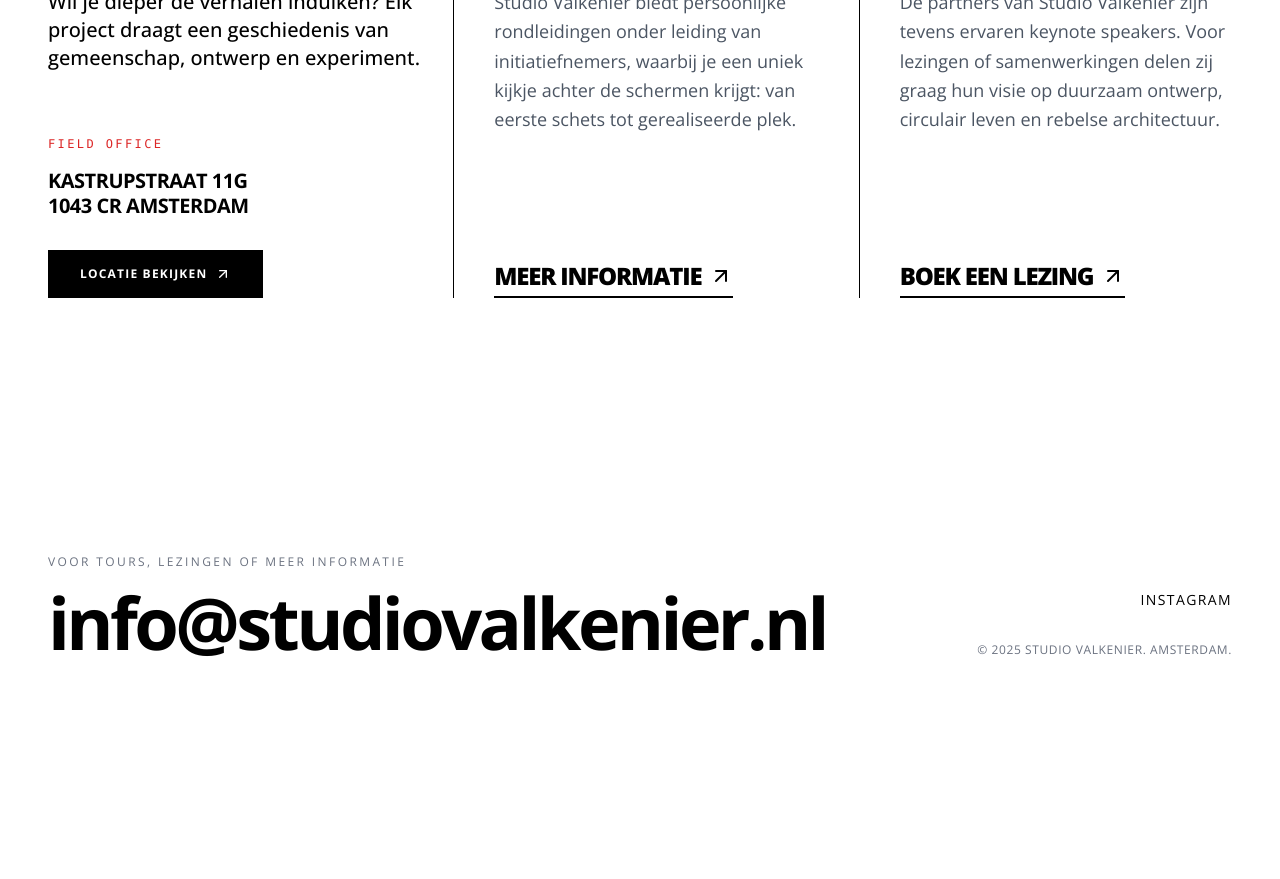
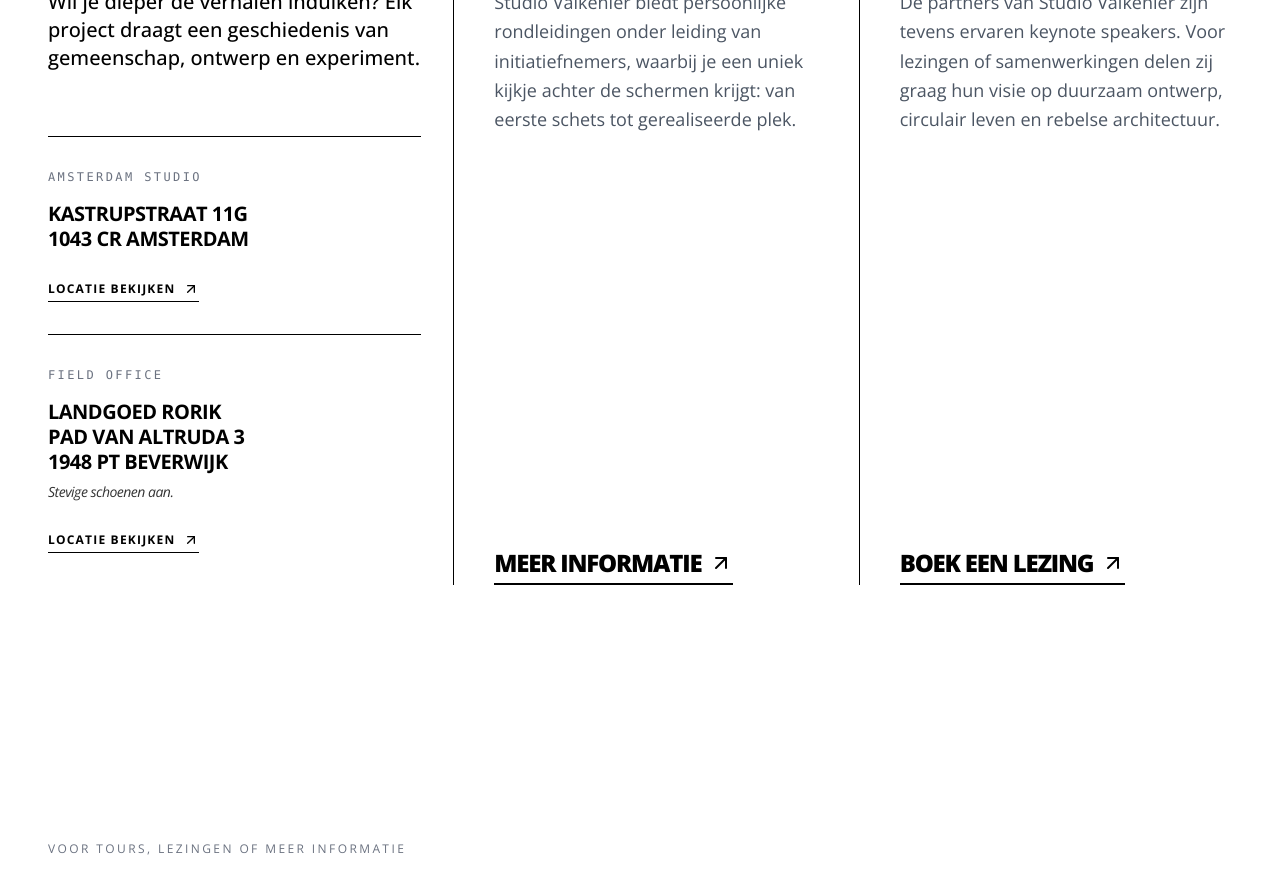
Before and after one commit to wamelinkwebdesign/Studio-Valkenier-Production, a React (Vite) app: page / in a window 1280 px wide. Shown: the part 3200-4079 px from the top of the page. Before the commit the page ends 3986 px from the top, so only its background shows below. Built offline with nearby package versions, Linux system fonts and the light colour scheme; a web font is replaced by a local one.

Commit message:
feat: Add video previews and location blocks
Introduces video preview and full video URLs to project data.
Adds a new `LocationBlock` component for displaying location details with interactive background images on hover.

```diff
--- a/components/TourSection.tsx
+++ b/components/TourSection.tsx
@@ -74,6 +74,76 @@
   );
 };
 
+interface LocationBlockProps {
+  label: string;
+  addressLines: string[];
+  note?: string;
+  image: string;
+  mapQuery: string;
+}
+
+const LocationBlock: React.FC<LocationBlockProps> = ({ label, addressLines, note, image, mapQuery }) => {
+  const [isHovered, setIsHovered] = useState(false);
+
+  return (
+    <div
+      className="relative w-full py-8 border-t border-black transition-colors duration-500 overflow-hidden group"
+      onMouseEnter={() => setIsHovered(true)}
+      onMouseLeave={() => setIsHovered(false)}
+    >
+      {/* Background Image Layer */}
+      <AnimatePresence>
+        {isHovered && (
+          <motion.div
+            initial={{ opacity: 0 }}
+            animate={{ opacity: 1 }}
+            exit={{ opacity: 0 }}
+            transition={{ duration: 0.4 }}
+            className="absolute inset-0 z-0"
+          >
+            <div className="absolute inset-0 bg-black/40 z-10" />
+            <img
+              src={image}
+              alt={label}
+              className="w-full h-full object-cover"
+            />
+          </motion.div>
+        )}
+      </AnimatePresence>
+
+      {/* Content */}
+      <div className={`relative z-20 transition-colors duration-300 ${isHovered ? 'text-white' : 'text-black'}`}>
+          <div className="flex justify-between items-start mb-4">
+            <span className={`text-xs font-mono uppercase tracking-[0.2em] ${isHovered ? 'text-white' : 'text-gray-500'}`}>
+                {label}
+            </span>
+          </div>
+
+          <div className="text-xl font-bold uppercase tracking-tight leading-tight mb-6">
+              {addressLines.map((line, i) => (
+                  <span key={i} className="block">{line}</span>
+              ))}
+              {note && (
+                  <span className="block text-sm font-normal normal-case mt-2 italic opacity-80">
+                      {note}
+                  </span>
+              )}
+          </div>
+
+          <a
+              href={`https://www.google.com/maps/search/?api=1&query=${encodeURIComponent(mapQuery)}`}
+              target="_blank"
+              rel="noopener noreferrer"
+              className={`inline-flex items-center text-xs font-bold uppercase tracking-widest border-b pb-1 transition-all duration-300 ${isHovered ? 'border-white hover:text-white hover:border-white' : 'border-black hover:text-studio-red hover:border-studio-red'}`}
+          >
+              <span>Locatie Bekijken</span>
+              <ArrowUpRight className="ml-2 w-4 h-4 group-hover:-translate-y-1 group-hover:translate-x-1 transition-transform" />
+          </a>
+      </div>
+    </div>
+  );
+};
+
 const TourSection: React.FC = () => {
   // Find video assets for previews
   const toursVideo = PROJECTS.find(p => p.id === 'hannekes')?.videoPreview;
@@ -98,24 +168,21 @@
                 </p>
             </div>
 
-            {/* Field Office Block (Integrated into grid) */}
-            <div className="flex flex-col items-start mt-auto">
-                <span className="text-xs font-mono text-studio-red uppercase tracking-[0.2em] mb-4">
-                    Field Office
-                </span>
-                <p className="text-xl font-bold uppercase tracking-tight leading-tight mb-8">
-                    Kastrupstraat 11g<br/>
-                    1043 CR Amsterdam
-                </p>
-                <a
-                   href="https://www.google.com/maps/search/?api=1&query=Studio+Valkenier+Amsterdam"
-                   target="_blank"
-                   rel="noopener noreferrer"
-                   className="group relative inline-flex items-center justify-center bg-black text-white px-8 py-4 text-xs font-bold uppercase tracking-widest hover:bg-studio-red transition-colors duration-300"
-                >
-                    <span>Locatie Bekijken</span>
-                    <ArrowUpRight className="ml-2 w-4 h-4 group-hover:-translate-y-1 group-hover:translate-x-1 transition-transform" />
-                </a>
+            {/* Location Blocks */}
+            <div className="flex flex-col w-full mt-auto">
+                <LocationBlock
+                    label="Amsterdam Studio"
+                    addressLines={["Kastrupstraat 11G", "1043 CR Amsterdam"]}
+                    image="https://storage.googleapis.com/studiovalkenier/studio.JPG"
+                    mapQuery="Studio Valkenier Kastrupstraat 11G Amsterdam"
+                />
+                <LocationBlock
+                    label="Field Office"
+                    addressLines={["Landgoed Rorik", "Pad van Altruda 3", "1948 PT Beverwijk"]}
+                    note="Stevige schoenen aan."
+                    image="https://storage.googleapis.com/studiovalkenier/field%20office.jpg"
+                    mapQuery="Pad van Altruda 3 Beverwijk"
+                />
             </div>
         </div>
 
--- a/constants.ts
+++ b/constants.ts
@@ -92,6 +92,8 @@
     year: '2016',
     role: 'Circular Architecture',
     thumbnail: 'https://storage.googleapis.com/studiovalkenier/tuinvanbret/01%20sv_cultuurtafel%20(8)_1.JPG',
+    videoPreview: 'https://storage.googleapis.com/studiovalkenier/tuinvanbret/TuinvanBret.mp4',
+    videoFull: 'https://storage.googleapis.com/studiovalkenier/tuinvanbret/TuinvanBret.mp4',
     description: 'Met zijn opvallende rode verschijning heeft BRET Sloterdijk getransformeerd van een grijs kantorengebied tot een bruisende culturele hotspot. Omgeven door groen is het een plek om te eten, drinken, dansen en verbinden. Architectonisch uitgesproken en sociaal levendig klopt BRET als een rood hart in het zakelijke deel van de stad.\n\nNaast BRET ligt de Tuin van BRET: een gedeelde tuin en werkplek, opgezet door ondernemers met een gezamenlijke visie op duurzaamheid en gemeenschap. Ontworpen rondom hergebruik en circulariteit vormt het een voorbeeld van een nieuwe economie, gedreven door passie in plaats van winst.',
     images: [
       'https://storage.googleapis.com/studiovalkenier/tuinvanbret/01%20sv_cultuurtafel%20(8)_1.JPG',
```
